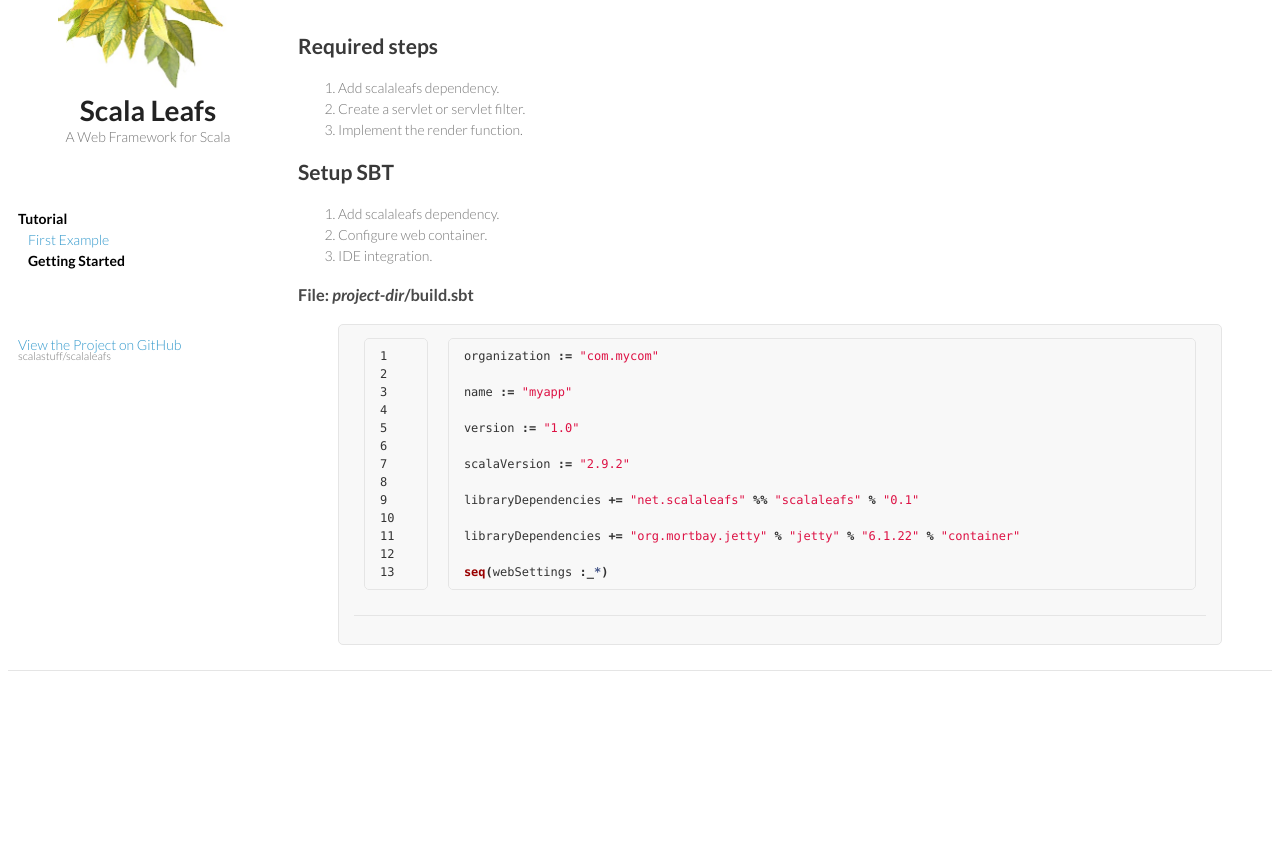
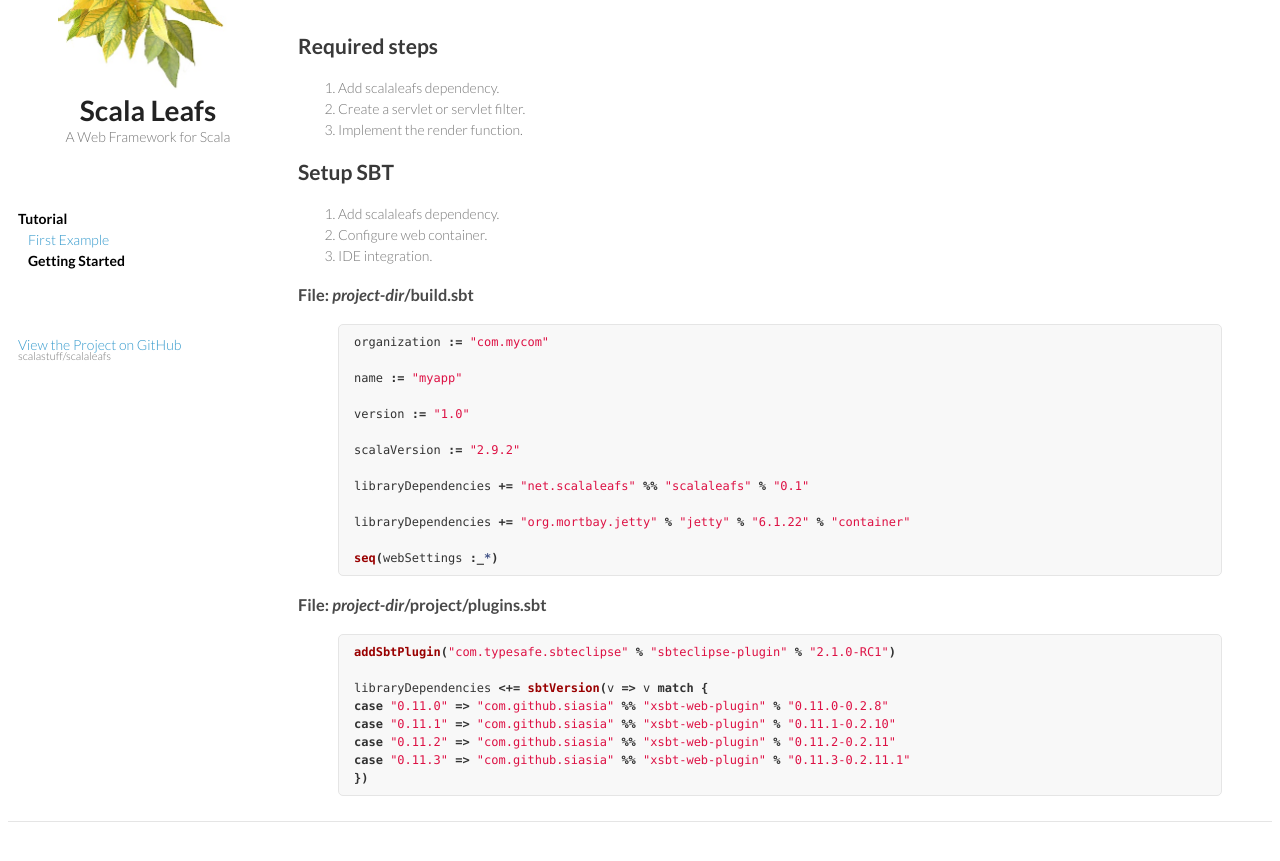
Before and after one commit to scalastuff/scalaleafs, a Jekyll site: the page built from getting-started.md, in a window 1280 px wide. Shown: the top 861 px of the page. Built offline with Jekyll 4.4.1, drawn with Linux system fonts in a browser that asks for light colours.

Commit message:
Updated getting-started.md

```diff
--- a/getting-started.md
+++ b/getting-started.md
@@ -18,7 +18,7 @@
 3. IDE integration.
 
 ### File: *project-dir*/build.sbt
-{% highlight scala linenos %}
+{% highlight scala %}
 organization := "com.mycom"
 
 name := "myapp"
@@ -33,3 +33,15 @@
 
 seq(webSettings :_*)
 {% endhighlight %}
+
+### File: *project-dir*/project/plugins.sbt
+{% highlight scala %}
+addSbtPlugin("com.typesafe.sbteclipse" % "sbteclipse-plugin" % "2.1.0-RC1")
+
+libraryDependencies <+= sbtVersion(v => v match {
+case "0.11.0" => "com.github.siasia" %% "xsbt-web-plugin" % "0.11.0-0.2.8"
+case "0.11.1" => "com.github.siasia" %% "xsbt-web-plugin" % "0.11.1-0.2.10"
+case "0.11.2" => "com.github.siasia" %% "xsbt-web-plugin" % "0.11.2-0.2.11"
+case "0.11.3" => "com.github.siasia" %% "xsbt-web-plugin" % "0.11.3-0.2.11.1"
+})
+{% endhighlight %}
```
